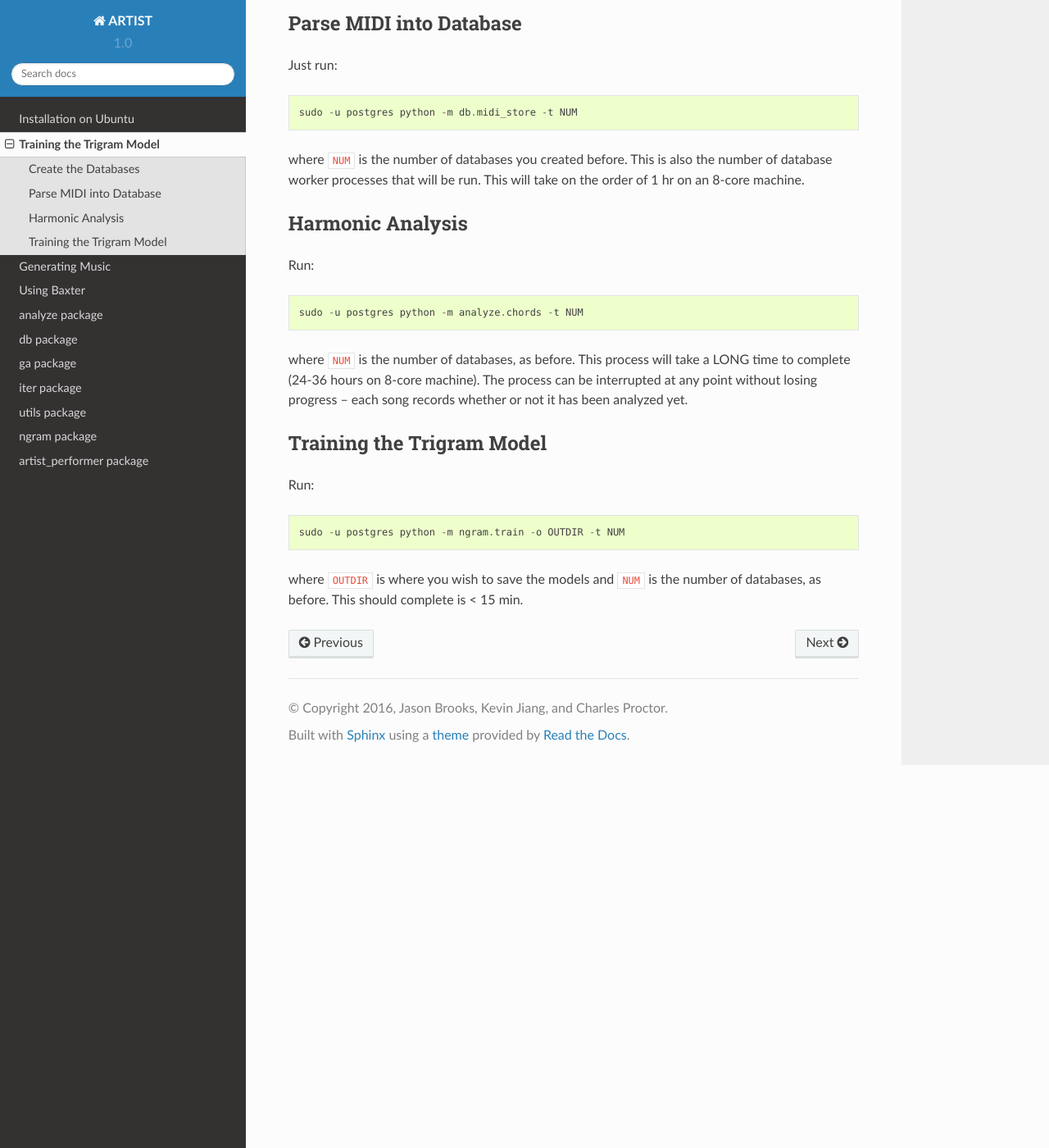
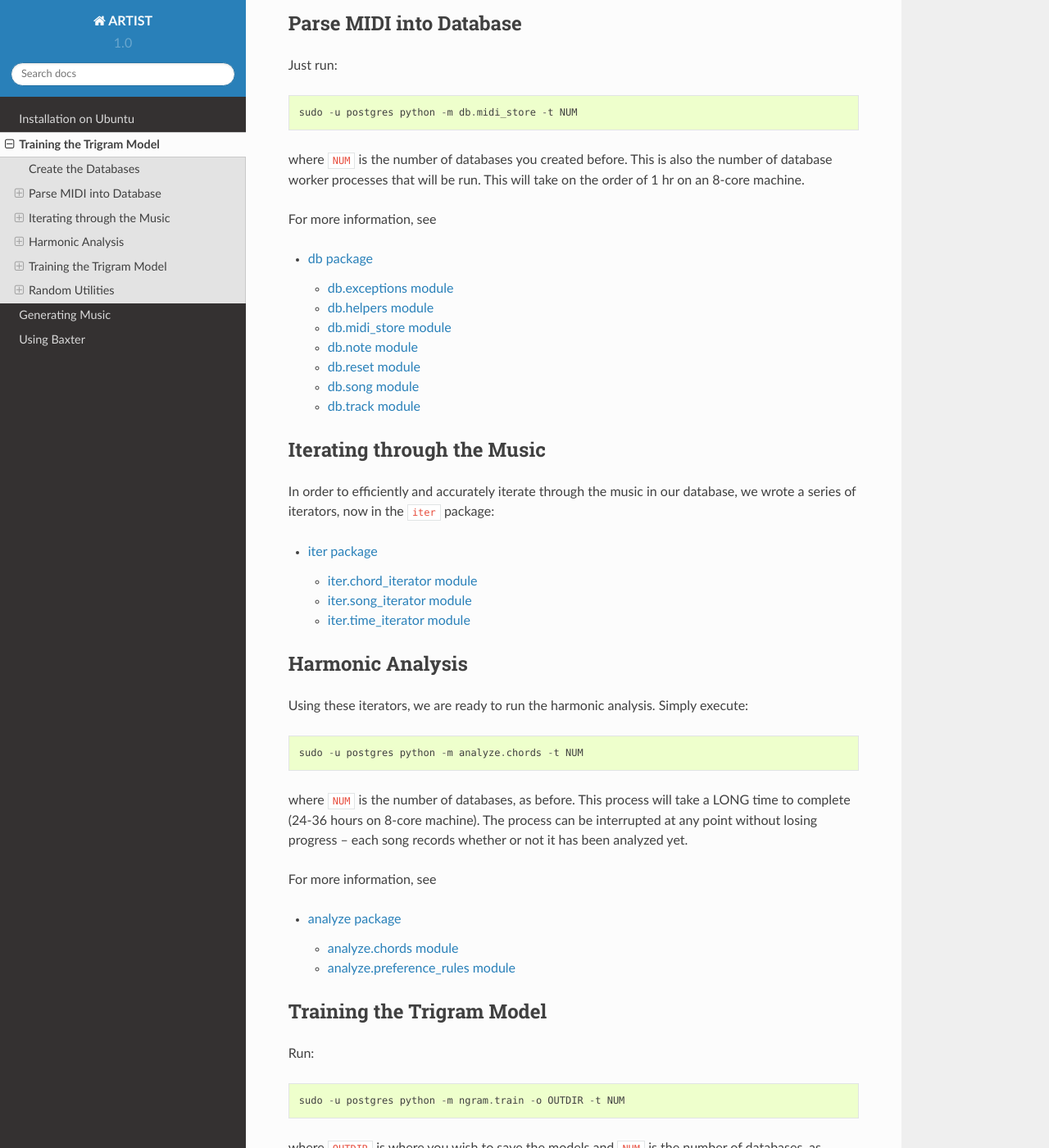
Before and after one commit to jasonsbrooks/ARTIST, a Sphinx documentation site: the page built from docs/src/training.rst, in a window 1280 px wide and 1400 px high, scrolled down 551 px. Shown: the whole window at 82% size. Built offline with Sphinx 7.4.7 and the Read the Docs theme 2.0.0, drawn with Linux system fonts in a browser that asks for light colours; some of the changed text lies outside the part shown.

Commit message:
better docs... move tocs into text sections

```diff
--- a/docs/src/modules.rst
+++ b/docs/src/modules.rst
@@ -1,11 +1,7 @@
 .. toctree::
 	:maxdepth: 4
 
-	artist_generator/analyze
-	artist_generator/db
-	artist_generator/ga
 	artist_generator/iter
 	artist_generator/utils
-	artist_generator/ngram
 
 	artist_performer/artist_performer
--- a/docs/src/training.rst
+++ b/docs/src/training.rst
@@ -36,10 +36,28 @@
 also the number of database worker processes that will be run. This will
 take on the order of 1 hr on an 8-core machine.
 
+For more information, see
+
+.. toctree::
+	:maxdepth: 4
+
+	artist_generator/db
+
+Iterating through the Music
+---------------------------
+
+In order to efficiently and accurately iterate through the music in our database,
+we wrote a series of iterators, now in the ``iter`` package:
+
+.. toctree::
+	:maxdepth: 4
+
+	artist_generator/iter
+
 Harmonic Analysis
 -----------------
 
-Run:
+Using these iterators, we are ready to run the harmonic analysis. Simply execute:
 
 ::
 
@@ -49,6 +67,14 @@
 take a LONG time to complete (24-36 hours on 8-core machine). The
 process can be interrupted at any point without losing progress -- each
 song records whether or not it has been analyzed yet.
+
+For more information, see
+
+.. toctree::
+	:maxdepth: 4
+
+	artist_generator/analyze
+
 
 Training the Trigram Model
 --------------------------
@@ -61,3 +87,20 @@
 
 where ``OUTDIR`` is where you wish to save the models and ``NUM`` is the
 number of databases, as before. This should complete is < 15 min.
+
+For more information, see
+
+.. toctree::
+	:maxdepth: 4
+
+	artist_generator/ngram
+
+Random Utilities
+----------------
+
+Take a look at the utilities package:
+
+.. toctree::
+	:maxdepth: 4
+
+	artist_generator/utils
```
Also changed, not shown: docs/index.rst (+0 -7 lines), docs/src/baxter.rst (+8 -0 lines), docs/src/generation.rst (+14 -0 lines).
